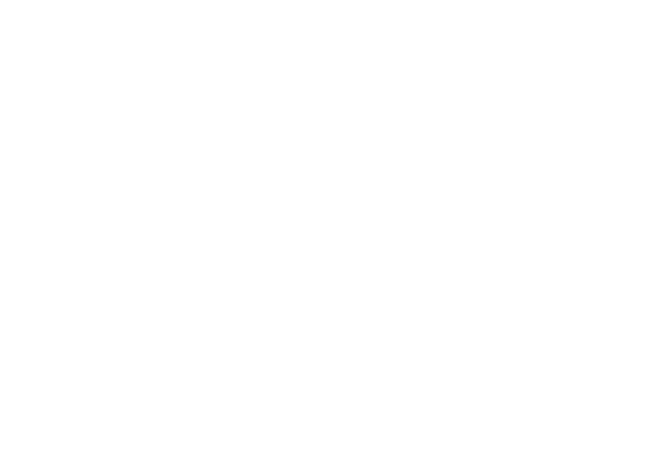
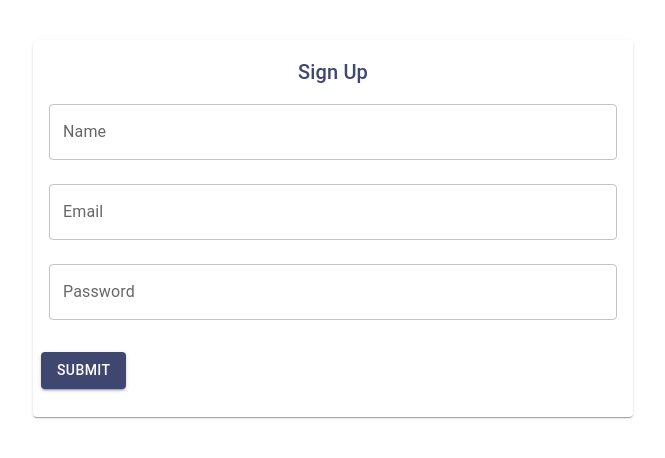
Before and after one commit to omprakash8788/Journal, a React (Vite) app in the folder client/: page /signup in a window 1280 px wide. Before the commit this address had no page. Shown: the top 458 px of the page, without its empty margins (307-972 px from the left). Built offline with nearby package versions, Linux system fonts and the light colour scheme.

Commit message:
Implement signup

```diff
--- a/client/package.json
+++ b/client/package.json
@@ -12,7 +12,9 @@
   "dependencies": {
     "@emotion/react": "^11.14.0",
     "@emotion/styled": "^11.14.1",
+    "@mui/icons-material": "^7.3.9",
     "@mui/material": "^7.3.9",
+    "@mui/styles": "^6.5.0",
     "@tailwindcss/vite": "^4.2.1",
     "react": "^19.2.0",
     "react-dom": "^19.2.0",
--- a/client/src/MainRouter.jsx
+++ b/client/src/MainRouter.jsx
@@ -1,12 +1,18 @@
 import React from "react";
 import { Route, Routes } from "react-router-dom";
 import Home from "./core/Home";
+import Users from "./user/Users";
+import Signup from "./user/Signup";
 
 const MainRouter = () => {
   return (
     <div>
       <Routes>
         <Route path="/" element={<Home />} />
+        <Route path="/users" element={<Users/>} />
+        <Route path="/signup" element={<Signup/>} />
+
+
       </Routes>
     </div>
   );
--- a/client/src/auth/PrivateRoute.jsx
+++ b/client/src/auth/PrivateRoute.jsx
@@ -0,0 +1,12 @@
+import { Navigate, Outlet } from "react-router-dom";
+import auth from "./auth-helper";
+
+const PrivateRoute = () => {
+  return auth.isAuthenticated() ? (
+    <Outlet />
+  ) : (
+    <Navigate to="/signin" replace />
+  );
+};
+
+export default PrivateRoute;
--- a/client/src/auth/api-auth.js
+++ b/client/src/auth/api-auth.js
@@ -0,0 +1,28 @@
+const API = import.meta.env.VITE_API_URL;
+const signin = async (user) => {
+  try {
+    let response = await fetch(`${API}/auth/signin/`, {
+      method: "POST",
+      headers: {
+        Accept: "application/json",
+        "Content-Type": "application/json",
+      },
+      credentials: "include",
+      body: JSON.stringify(user),
+    });
+    return await response.json();
+  } catch (err) {
+    console.log(err);
+  }
+};
+
+const signout = async () => {
+  try {
+    let response = await fetch(`${API}/auth/signout/`, { method: "GET" });
+    return await response.json();
+  } catch (err) {
+    console.log(err);
+  }
+};
+
+export { signin, signout };
--- a/client/src/auth/auth-helper.js
+++ b/client/src/auth/auth-helper.js
@@ -0,0 +1,26 @@
+import { signout } from "./api-auth";
+
+const auth = {
+  isAuthenticated() {
+    if (typeof window == "undefined") return false;
+
+    if (sessionStorage.getItem("jwt"))
+      return JSON.parse(sessionStorage.getItem("jwt"));
+    else return false;
+  },
+  authenticate(jwt, cb) {
+    if (typeof window !== "undefined")
+      sessionStorage.setItem("jwt", JSON.stringify(jwt));
+    cb();
+  },
+  clearJWT(cb) {
+    if (typeof window !== "undefined") sessionStorage.removeItem("jwt");
+    cb();
+    //optional
+    signout().then(() => {
+      document.cookie = "t=; expires=Thu, 01 Jan 1970 00:00:00 UTC; path=/;";
+    });
+  },
+};
+
+export default auth;
--- a/client/src/user/Signup.jsx
+++ b/client/src/user/Signup.jsx
@@ -1,9 +1,162 @@
-import React from 'react'
+import React, { useState } from "react";
+import { create } from "./api-user";
+
+import {
+  Card,
+  CardContent,
+  CardActions,
+  Typography,
+  TextField,
+  Button,
+  Icon,
+  Dialog,
+  DialogTitle,
+  DialogContent,
+  DialogContentText,
+  DialogActions,
+} from "@mui/material";
+import { makeStyles } from "@mui/styles";
+import { Link } from "react-router-dom";
+
+const useStyles = makeStyles(() => ({
+  card: {
+    maxWidth: 600,
+    margin: "auto",
+    textAlign: "center",
+    marginTop: 40,
+    paddingBottom: 20,
+  },
+  error: {
+    verticalAlign: "middle",
+
+  },
+  title: {
+    marginTop: 20,
+    color: "#3f4771",
+  },
+  textField: {
+    marginLeft: 8,
+    marginRight: 8,
+    width: 300,
+  },
+  submit: {
+    margin: "auto",
+    marginBottom: 16,
+  },
+}));
 
 const Signup = () => {
+  const classes = useStyles();
+
+  const [values, setValues] = useState({
+    name: "",
+    password: "",
+    email: "",
+    open: false,
+    error: "",
+  });
+
+  const handleChange = (name) => (event) => {
+    setValues({ ...values, [name]: event.target.value });
+  };
+
+  const clickSubmit = () => {
+    const user = {
+      name: values.name || undefined,
+      email: values.email || undefined,
+      password: values.password || undefined,
+    };
+
+    create(user).then((data) => {
+      if (data?.error) {
+        setValues({ ...values, error: data.error });
+      } else {
+        setValues({
+          name: "",
+          email: "",
+          password: "",
+          error: "",
+          open: true,
+        });
+      }
+    });
+  };
+
   return (
-    <div>Signup</div>
-  )
-}
+    <div>
+      <Card className={classes.card}>
+        <CardContent>
+          <Typography variant="h6" className={classes.title}>
+            Sign Up
+          </Typography>
 
-export default Signup
+          <TextField
+            label="Name"
+            className={classes.textField}
+            value={values.name}
+            onChange={handleChange("name")}
+            margin="normal"
+            fullWidth
+          />
+
+          <TextField
+            label="Email"
+            type="email"
+            className={classes.textField}
+            value={values.email}
+            onChange={handleChange("email")}
+            margin="normal"
+            fullWidth
+          />
+
+          <TextField
+            label="Password"
+            type="password"
+            className={classes.textField}
+            value={values.password}
+            onChange={handleChange("password")}
+            margin="normal"
+            fullWidth
+          />
+
+          {values.error && (
+            <Typography component="p" color="error">
+              <Icon color="error" className={classes.error}>
+                error
+              </Icon>
+              {values.error}
+            </Typography>
+          )}
+        </CardContent>
+
+        <CardActions>
+          <Button
+            color="primary"
+            variant="contained"
+            onClick={clickSubmit}
+            className={classes.submit}
+          >
+            Submit
+          </Button>
+        </CardActions>
+      </Card>
+      <Dialog open={values.open} disableBackdropClick={true}>
+        <DialogTitle>New Account</DialogTitle>
+        <DialogContent>
+          <DialogContentText>
+            New account successfully created.
+          </DialogContentText>
+        </DialogContent>
+        <DialogActions>
+          <Link to="/signin">
+            <Button color="primary" autoFocus="autoFocus" variant="contained">
+              Sign In
+            </Button>
+          </Link>
+        </DialogActions>
+      </Dialog>
+    </div>
+  );
+};
+
+export default Signup;
--- a/client/src/user/Users.jsx
+++ b/client/src/user/Users.jsx
@@ -1,9 +1,65 @@
-import React from 'react'
+import React, { useEffect, useState } from "react";
+import { list } from "./api-user";
+import {
+  Paper,
+  Typography,
+  List,
+  ListItem,
+  ListItemAvatar,
+  ListItemText,
+  Avatar,
+  IconButton,
+} from "@mui/material";
+
+import { ArrowForward } from "@mui/icons-material";
+import { Link } from "react-router-dom";
+
 
 const Users = () => {
+  const [users, setUsers] = useState([]);
+  useEffect(() => {
+    const abortController = new AbortController();
+    const signal = abortController.signal;
+    list(signal).then((data) => {
+      if (data && data.error) {
+        console.log(data.error);
+      } else {
+        setUsers(data);
+      }
+    });
+    return function cleanup() {
+      abortController.abort();
+    };
+  }, []);
+
   return (
-    <div>Users</div>
-  )
-}
+    <Paper sx={{ maxWidth: 600, margin: "auto", mt: 4 }} elevation={4}>
+      <Typography variant="h6" sx={{ p: 2 }}>
+        All Users
+      </Typography>
 
-export default Users
+      <List dense>
+        {users?.map((item) => (
+          <ListItem
+            key={item._id}
+            component={Link}
+            to={`/user/${item._id}`}
+            secondaryAction={
+              <IconButton edge="end">
+                <ArrowForward />
+              </IconButton>
+            }
+          >
+            <ListItemAvatar>
+              <Avatar />
+            </ListItemAvatar>
+
+            <ListItemText primary={item.name} />
+          </ListItem>
+        ))}
+      </List>
+    </Paper>
+  );
+};
+
+export default Users;
--- a/client/src/user/api-user.js
+++ b/client/src/user/api-user.js
@@ -1,6 +1,8 @@
+const API = import.meta.env.VITE_API_URL;
+
 const create = async (user) => {
   try {
-    let response = await fetch("/api/users/", {
+    let response = await fetch(`${API}/api/users/`, {
       method: "POST",
       headers: {
         Accept: "application/json",
@@ -16,7 +18,7 @@ const create = async (user) => {
 
 const list = async (signal) => {
   try {
-    let response = await fetch("/api/users/", {
+    let response = await fetch(`${API}/api/users/`, {
       method: "GET",
       signal: signal,
     });
@@ -28,7 +30,7 @@ const list = async (signal) => {
 
 const read = async (params, credentials, signal) => {
   try {
-    let response = await fetch("/api/users/" + params.userId, {
+    let response = await fetch(`${API}/api/users/` + params.userId, {
       method: "GET",
       signal: signal,
       headers: {
@@ -45,7 +47,7 @@ const read = async (params, credentials, signal) => {
 
 const update = async (params, credentials, user) => {
   try {
-    let response = await fetch("/api/users/" + params.userId, {
+    let response = await fetch(`${API}/api/users/` + params.userId, {
       method: "PUT",
       headers: {
         Accept: "application/json",
@@ -62,7 +64,7 @@ const update = async (params, credentials, user) => {
 
 const remove = async (params, credentials) => {
   try {
-    let response = await fetch("/api/users/" + params.userId, {
+    let response = await fetch(`${API}/api/users/` + params.userId, {
       method: "DELETE",
       headers: {
         Accept: "application/json",
```
Also changed, not shown: 2 other files (tests, documents, lock files or other folders).
